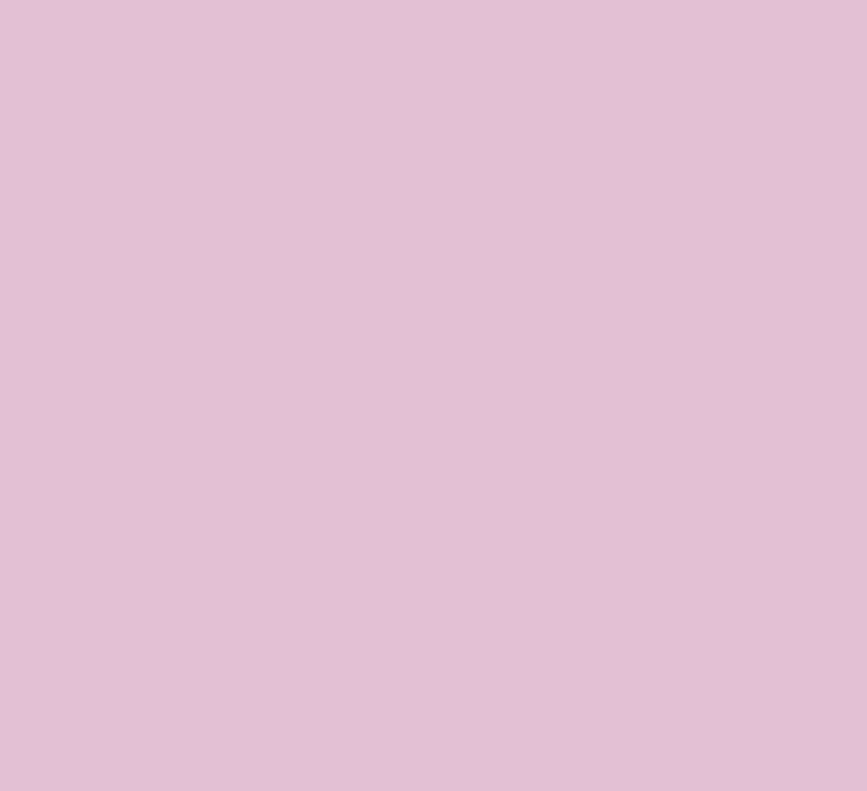
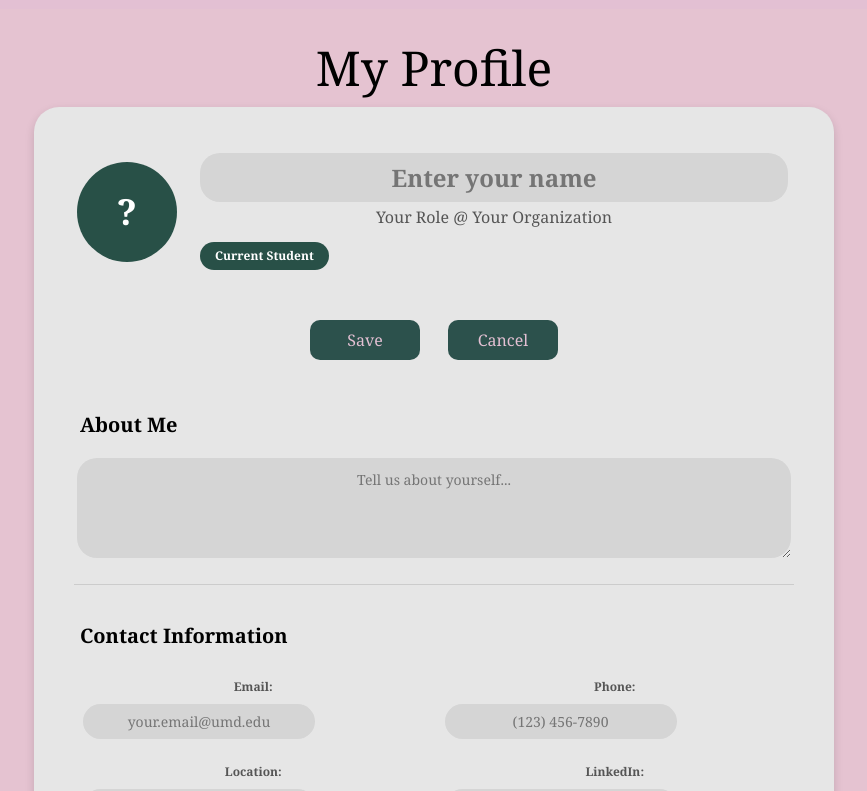
Before and after one commit to chloexthompson/Alumni-Database, a React (Vite) app: page /my-profile in a window 1280 px wide. Before the commit this address had no page. Shown: the top 791 px of the page, without its empty margins (206-1073 px from the left). Built offline with nearby package versions, Linux system fonts and the light colour scheme.

Commit message:
email edit

```diff
--- a/src/App.jsx
+++ b/src/App.jsx
@@ -4,12 +4,12 @@ import './App.css';
 // import your pages
 
 
-import OrgLogin from "./pages/org-login.jsx";
-import Home from "./pages/home.jsx";
-// import MyProfile from "./pages/my-profile.jsx";
-import SignIn from "./pages/sign-in.jsx";
+// import OrgLogin from "./pages/org-login.jsx";
+// import Home from "./pages/home.jsx";
+import MyProfile from "./pages/my-profile.jsx";
+// import SignIn from "./pages/sign-in.jsx";
 // import ViewProfile from "./pages/profile.jsx";
-import CreateProfile from "./pages/create-profile.jsx";
+// import CreateProfile from "./pages/create-profile.jsx";
 // import AlumniProfile from "./pages/AlumniProfile";
 // import About from "./pages/About";
 
@@ -17,7 +17,7 @@ function App() {
   return (
     <BrowserRouter>
       <Routes>
-
+        <Route path="/my-profile" element={<MyProfile />}/>
         {/* <Route path="/" element={<OrgLogin />} />
         <Route path="/sign-in" element={<SignIn />}/> */}
         {/*<Route path="/home" element={<Home />}/>
@@ -29,12 +29,12 @@ function App() {
         <Route path="/view-profile" element={<ViewProfile />}/>
         <Route path="/create-profile" element={<CreateProfile />}/> */}
 
-        <Route path="/create-profile" element={<CreateProfile />}/>
-=======
+        {/* <Route path="/create-profile" element={<CreateProfile />}/>
+
         <Route path="/" element={<OrgLogin />} />
         <Route path="/sign-in" element={<SignIn />}/>
         <Route path="/home" element={<Home />}/>
-        <Route path="/create-profile" element={<CreateProfile />}/>
+        <Route path="/create-profile" element={<CreateProfile />}/> */}
         {/*<Route path="/my-profile" element={<MyProfile />}/>
         <Route path="/view-profile" element={<ViewProfile />}/>
          */}
```
